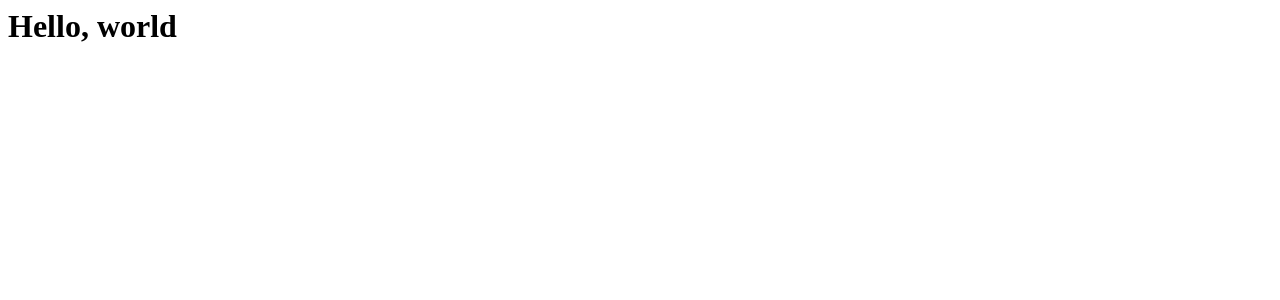
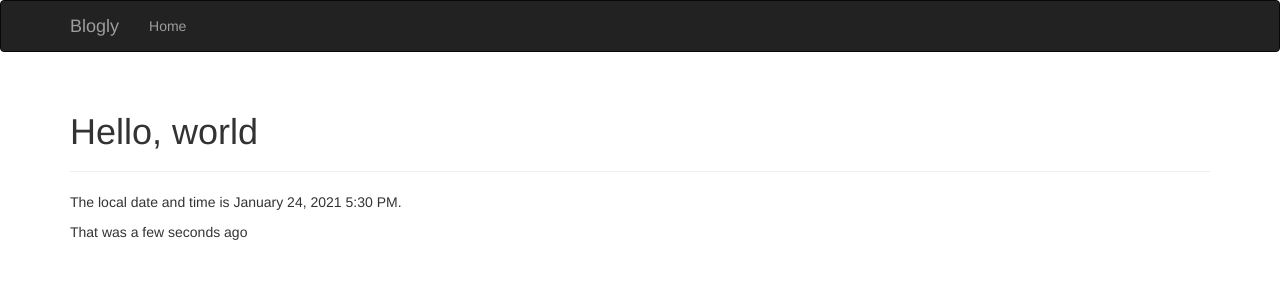
Before and after one commit to mayanknimcet188/flask-tutorial, a Flask app: page / in a window 1280 px wide. Shown: the top 300 px of the page. Run offline with Flask 2, Linux system fonts and the light colour scheme; some libraries are stand-ins or nearby versions.

Commit message:
Static files and time localization using flask-moment

```diff
--- a/hello.py
+++ b/hello.py
@@ -1,12 +1,15 @@
 from flask import Flask, render_template
 from flask_bootstrap import Bootstrap
+from flask_moment import Moment
+from datetime import datetime
 
 app = Flask(__name__)
 bootstrap = Bootstrap(app)
+moment = Moment(app)
 
 @app.route('/')
 def index():
-    return render_template('index.html')
+    return render_template('index.html', current_time=datetime.utcnow())
 
 @app.route('/user/<name>')
 def user(name):
--- a/templates/base.html
+++ b/templates/base.html
@@ -1,5 +1,10 @@
 {% extends "bootstrap/base.html" %}
 {% block title %}Blogly{% endblock %}
+{% block head %}
+{{ super() }}
+<link rel="shortcut icon" href="{{ url_for('static',filename='favicon.ico') }}" type="image/x-icon">
+<link rel="icon" href="{{ url_for('static', filename='favicon.ico') }}" type="image/x-icon">
+{% endblock %}
 
 {% block navbar %}
 <div class="navbar navbar-inverse" role="navigation">
@@ -27,3 +32,9 @@
 	{% block page_content %}{% endblock %}
 </div>
 {% endblock %}
+
+{% block scripts %}
+{{ super() }}
+{{ moment.include_jquery() }}
+{{ moment.include_moment() }}
+{% endblock %}
--- a/templates/index.html
+++ b/templates/index.html
@@ -1 +1,10 @@
+{% extends "base.html" %}
+{% block title %}Blogly{% endblock %}
+
+{% block page_content %}
+<div class="page-header">
 <h1>Hello, world</h1>
+</div>
+<p>The local date and time is {{ moment(current_time).format('LLL') }}.</p>
+<p>That was {{ moment(current_time).fromNow(refresh=True) }}</p>
+{% endblock %}
```
Also changed, not shown: static/favicon.ico (added).
